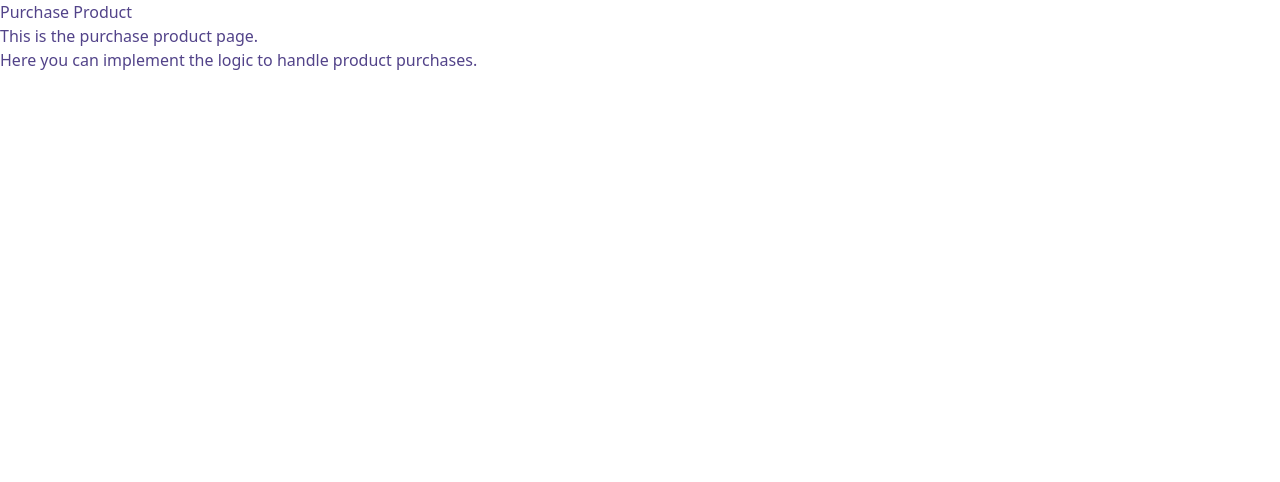
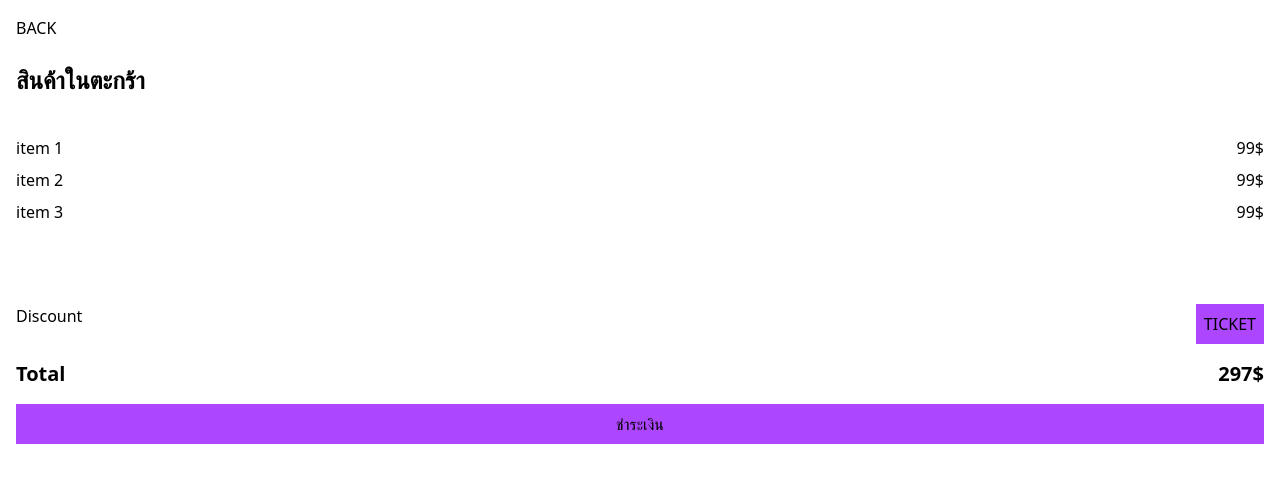
Before and after one commit to Rabbit-Start-x-TTTA/rocket-xp-frontend, a Next.js app: page /purchase-product in a window 1280 px wide. Shown: the top 482 px of the page. Built offline with nearby package versions, Linux system fonts and the light colour scheme.

Commit message:
feat: create purchase-product page

```diff
--- a/src/app/purchase-product/page.tsx
+++ b/src/app/purchase-product/page.tsx
@@ -1,9 +1,34 @@
 export default function PurchaseProductPage() {
   return (
-    <div>
-      <h1>Purchase Product</h1>
-      <p>This is the purchase product page.</p>
-      <p>Here you can implement the logic to handle product purchases.</p>
-    </div>
+    <main className="min-h-screen p-4 text-black">
+      <p className="pb-6">BACK</p>
+      <h1 className="font-bold text-2xl">สินค้าในตะกร้า</h1>
+
+      <ul className="mt-10 mb-20 space-y-2">
+        <li className="flex justify-between">
+          <p>item 1</p>
+          <p>99$</p>
+        </li>
+        <li className="flex justify-between">
+          <p>item 2</p>
+          <p>99$</p>
+        </li>
+        <li className="flex justify-between ">
+          <p>item 3</p>
+          <p>99$</p>
+        </li>
+      </ul>
+      <div className="flex justify-between">
+        <p>Discount</p>
+        <p className="bg-purple-500 text-black p-2">TICKET</p>
+      </div>
+      <div className="flex justify-between font-bold text-xl mt-4">
+        <p>Total</p>
+        <p>297$</p>
+      </div>
+      <button className="w-full bg-purple-500 text-black p-2 mt-4 hover:bg-purple-100 transition-colors">
+        ชำระเงิน
+      </button>
+    </main>
   );
 }
```
